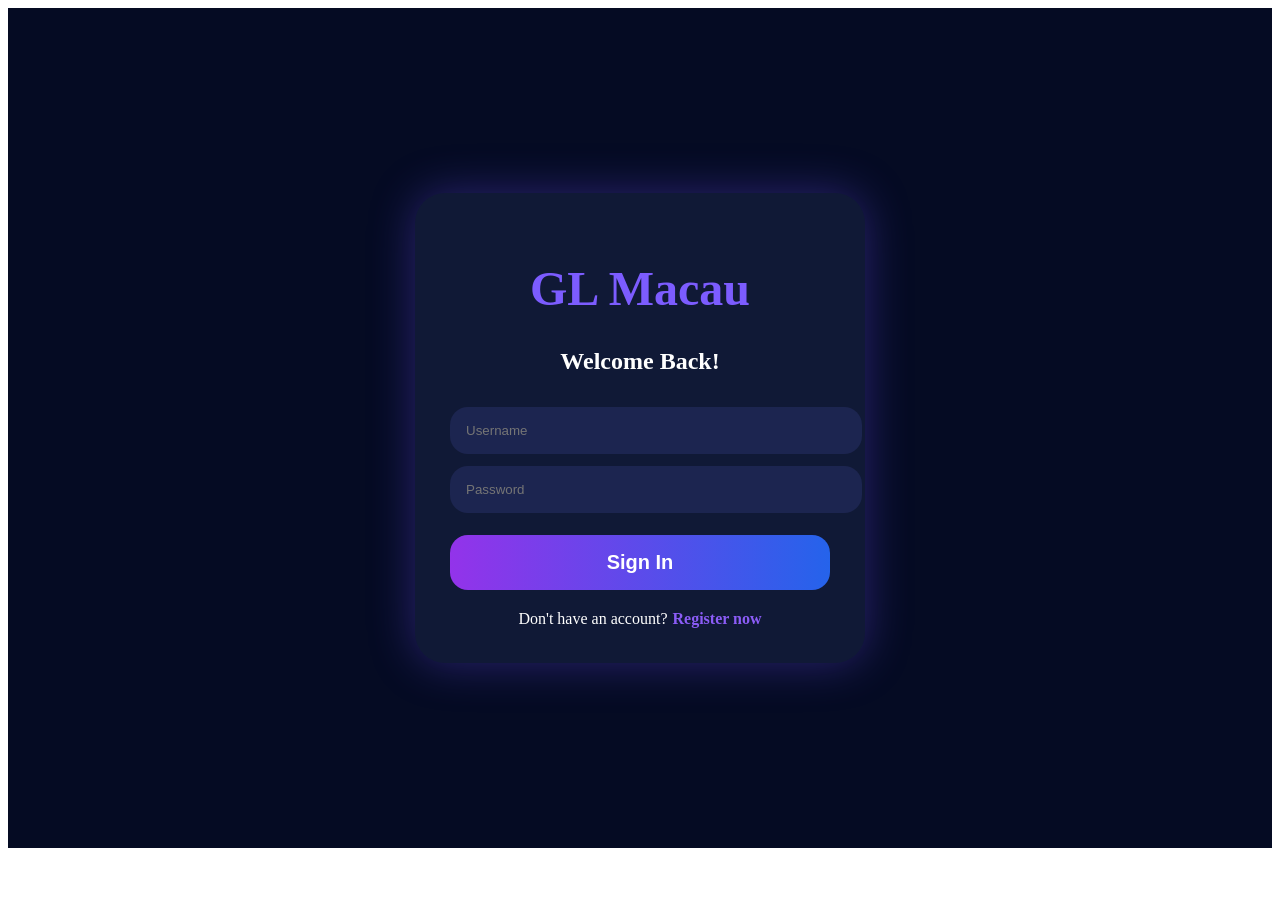
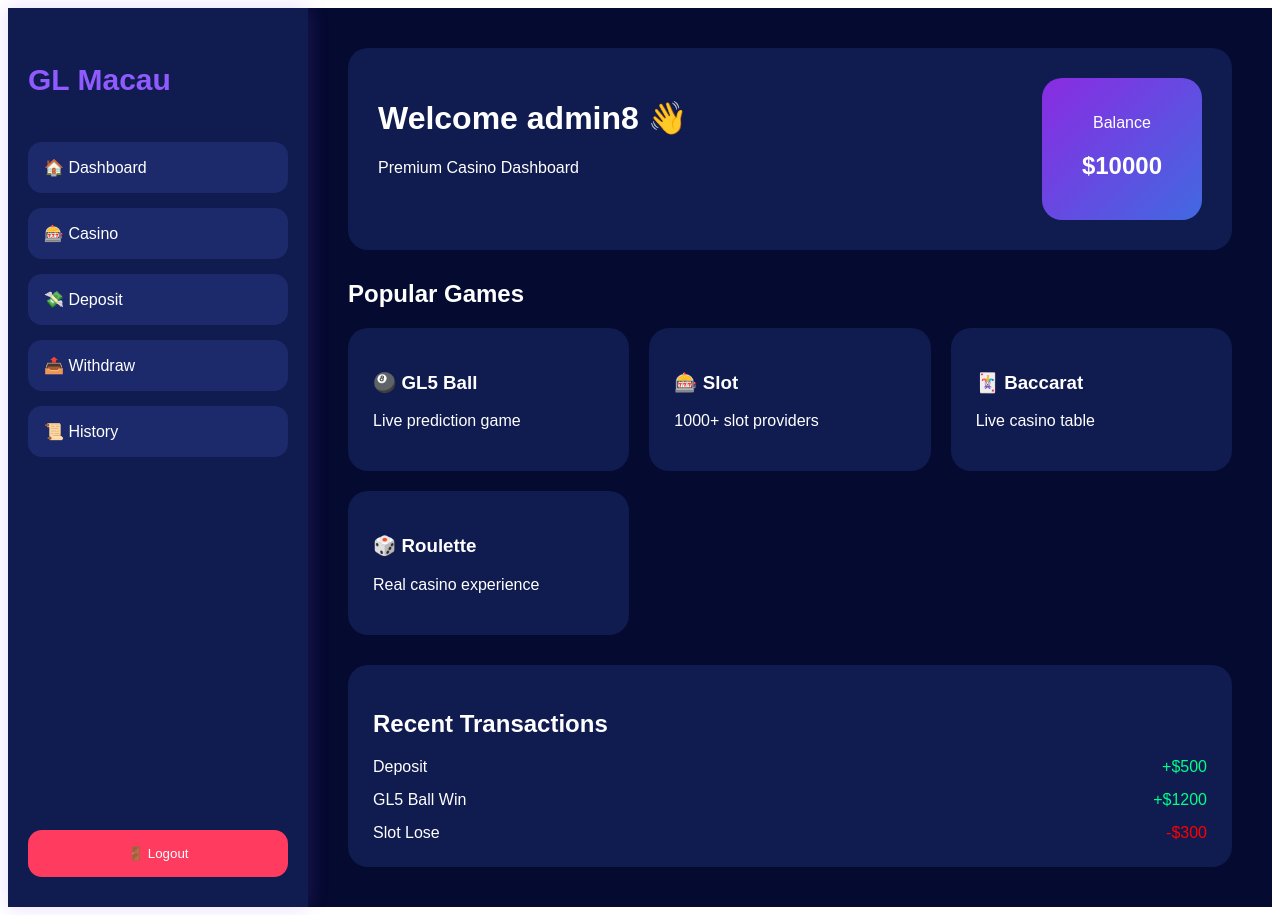
Before and after one commit to aurelgoh/glmacau, a Next.js app: page / in a window 1280 px wide. Before the commit the page ends 856 px from the top, so only its background shows below. Built offline with nearby package versions, Linux system fonts and the light colour scheme.

Commit message:
Update index.js

```diff
--- a/pages/index.js
+++ b/pages/index.js
@@ -1,163 +1,186 @@
 import { useState } from "react";
 
 export default function Home() {
-  const [register, setRegister] = useState(false);
-  const [loggedIn, setLoggedIn] = useState(false);
+  const [loggedIn, setLoggedIn] = useState(true);
 
-  if (loggedIn) {
-    return (
-      <div
-        style={{
-          minHeight: "100vh",
-          background: "#050b23",
-          color: "white",
-          padding: "20px",
-        }}
-      >
-        <h1 style={{ color: "#7c5cff" }}>
-          GL Macau Dashboard
-        </h1>
+  const user = {
+    username: "admin8",
+    saldo: 10000,
+  };
 
-        <div
-          style={{
-            background: "#101936",
-            padding: "20px",
-            borderRadius: "20px",
-            marginTop: "20px",
-          }}
-        >
-          <h2>Welcome admin8 👋</h2>
-          <p>Saldo: $10,000</p>
-          <p>Game GL5 Ball akan tampil di sini.</p>
-        </div>
-      </div>
-    );
+  if (!loggedIn) {
+    return <h1>Loading...</h1>;
   }
 
   return (
-    <div
-      style={{
-        background: "#050b23",
-        minHeight: "100vh",
-        display: "flex",
-        justifyContent: "center",
-        alignItems: "center",
-        color: "white",
-        padding: "20px",
-      }}
-    >
-      <div
-        style={{
-          width: "380px",
-          background: "#101936",
-          padding: "35px",
-          borderRadius: "30px",
-          boxShadow: "0 0 45px rgba(110,80,255,.35)",
-        }}
-      >
-        <h1
-          style={{
-            textAlign: "center",
-            fontSize: "48px",
-            color: "#7c5cff",
-          }}
-        >
-          GL Macau
-        </h1>
+    <div style={styles.container}>
+      {/* Sidebar */}
+      <div style={styles.sidebar}>
+        <h2 style={styles.logo}>GL Macau</h2>
 
-        <h2 style={{ textAlign: "center" }}>
-          {register ? "Create Account" : "Welcome Back!"}
-        </h2>
+        <button style={styles.menuBtn}>🏠 Dashboard</button>
+        <button style={styles.menuBtn}>🎰 Casino</button>
+        <button style={styles.menuBtn}>💸 Deposit</button>
+        <button style={styles.menuBtn}>📤 Withdraw</button>
+        <button style={styles.menuBtn}>📜 History</button>
+        <button style={styles.logoutBtn}>
+          🚪 Logout
+        </button>
+      </div>
 
-        {register && (
-          <input
-            placeholder="Phone Number"
-            style={inputStyle}
-          />
-        )}
+      {/* Main */}
+      <div style={styles.main}>
+        <div style={styles.topCard}>
+          <div>
+            <h1>Welcome {user.username} 👋</h1>
+            <p>Premium Casino Dashboard</p>
+          </div>
 
-        <input
-          placeholder="Username"
-          style={inputStyle}
-        />
+          <div style={styles.balanceBox}>
+            <p>Balance</p>
+            <h2>${user.saldo}</h2>
+          </div>
+        </div>
 
-        <input
-          type="password"
-          placeholder="Password"
-          style={inputStyle}
-        />
+        <h2 style={{ marginBottom: 20 }}>Popular Games</h2>
 
-        {register && (
-          <input
-            type="password"
-            placeholder="Confirm Password"
-            style={inputStyle}
-          />
-        )}
+        <div style={styles.games}>
+          <div style={styles.gameCard}>
+            <h3>🎱 GL5 Ball</h3>
+            <p>Live prediction game</p>
+          </div>
 
-        <button
-          onClick={() => {
-            if (register) {
-              alert("Register berhasil");
-              setRegister(false);
-            } else {
-              setLoggedIn(true);
-            }
-          }}
-          style={buttonStyle}
-        >
-          {register ? "Register" : "Sign In"}
-        </button>
+          <div style={styles.gameCard}>
+            <h3>🎰 Slot</h3>
+            <p>1000+ slot providers</p>
+          </div>
 
-        <div
-          style={{
-            textAlign: "center",
-            marginTop: "20px",
-          }}
-        >
-          {register
-            ? "Already have account?"
-            : "Don't have an account?"}
+          <div style={styles.gameCard}>
+            <h3>🃏 Baccarat</h3>
+            <p>Live casino table</p>
+          </div>
 
-          <span
-            onClick={() =>
-              setRegister(!register)
-            }
-            style={{
-              color: "#8b5cf6",
-              cursor: "pointer",
-              marginLeft: "5px",
-              fontWeight: "bold",
-            }}
-          >
-            {register ? "Login" : "Register now"}
-          </span>
+          <div style={styles.gameCard}>
+            <h3>🎲 Roulette</h3>
+            <p>Real casino experience</p>
+          </div>
+        </div>
+
+        <div style={styles.transaction}>
+          <h2>Recent Transactions</h2>
+
+          <div style={styles.row}>
+            <span>Deposit</span>
+            <span style={{ color: "#00ff88" }}>+$500</span>
+          </div>
+
+          <div style={styles.row}>
+            <span>GL5 Ball Win</span>
+            <span style={{ color: "#00ff88" }}>+$1200</span>
+          </div>
+
+          <div style={styles.row}>
+            <span>Slot Lose</span>
+            <span style={{ color: "red" }}>-$300</span>
+          </div>
         </div>
       </div>
     </div>
   );
 }
 
-const inputStyle = {
-  width: "100%",
-  padding: "16px",
-  marginTop: "12px",
-  borderRadius: "18px",
-  border: "none",
-  background: "#1c2550",
-  color: "white",
+const styles = {
+  container: {
+    display: "flex",
+    minHeight: "100vh",
+    background: "#050A30",
+    color: "white",
+    fontFamily: "Arial",
+  },
+
+  sidebar: {
+    width: "260px",
+    background: "#101B50",
+    padding: "30px 20px",
+    display: "flex",
+    flexDirection: "column",
+    gap: "15px",
+    boxShadow: "0 0 20px rgba(140,82,255,0.2)",
+  },
+
+  logo: {
+    color: "#8f5bff",
+    marginBottom: "30px",
+    fontSize: "30px",
+  },
+
+  menuBtn: {
+    background: "#1C2A6B",
+    border: "none",
+    color: "white",
+    padding: "16px",
+    borderRadius: "14px",
+    cursor: "pointer",
+    textAlign: "left",
+    fontSize: "16px",
+  },
+
+  logoutBtn: {
+    background: "#ff3b5f",
+    border: "none",
+    color: "white",
+    padding: "16px",
+    borderRadius: "14px",
+    cursor: "pointer",
+    marginTop: "auto",
+  },
+
+  main: {
+    flex: 1,
+    padding: "40px",
+  },
+
+  topCard: {
+    display: "flex",
+    justifyContent: "space-between",
+    background: "#101B50",
+    padding: "30px",
+    borderRadius: "20px",
+    marginBottom: "30px",
+  },
+
+  balanceBox: {
+    background:
+      "linear-gradient(135deg, #8A2BE2, #4169E1)",
+    padding: "20px 40px",
+    borderRadius: "20px",
+    textAlign: "center",
+  },
+
+  games: {
+    display: "grid",
+    gridTemplateColumns:
+      "repeat(auto-fit, minmax(220px, 1fr))",
+    gap: "20px",
+  },
+
+  gameCard: {
+    background: "#101B50",
+    padding: "25px",
+    borderRadius: "20px",
+    cursor: "pointer",
+  },
+
+  transaction: {
+    background: "#101B50",
+    marginTop: "30px",
+    padding: "25px",
+    borderRadius: "20px",
+  },
+
+  row: {
+    display: "flex",
+    justifyContent: "space-between",
+    marginTop: "15px",
+  },
 };
-
-const buttonStyle = {
-  width: "100%",
-  marginTop: "22px",
-  padding: "16px",
-  border: "none",
-  borderRadius: "18px",
-  background:
-    "linear-gradient(to right,#9333ea,#2563eb)",
-  color: "white",
-  fontSize: "20px",
-  fontWeight: "bold",
-  cursor: "pointer",
-};
```
